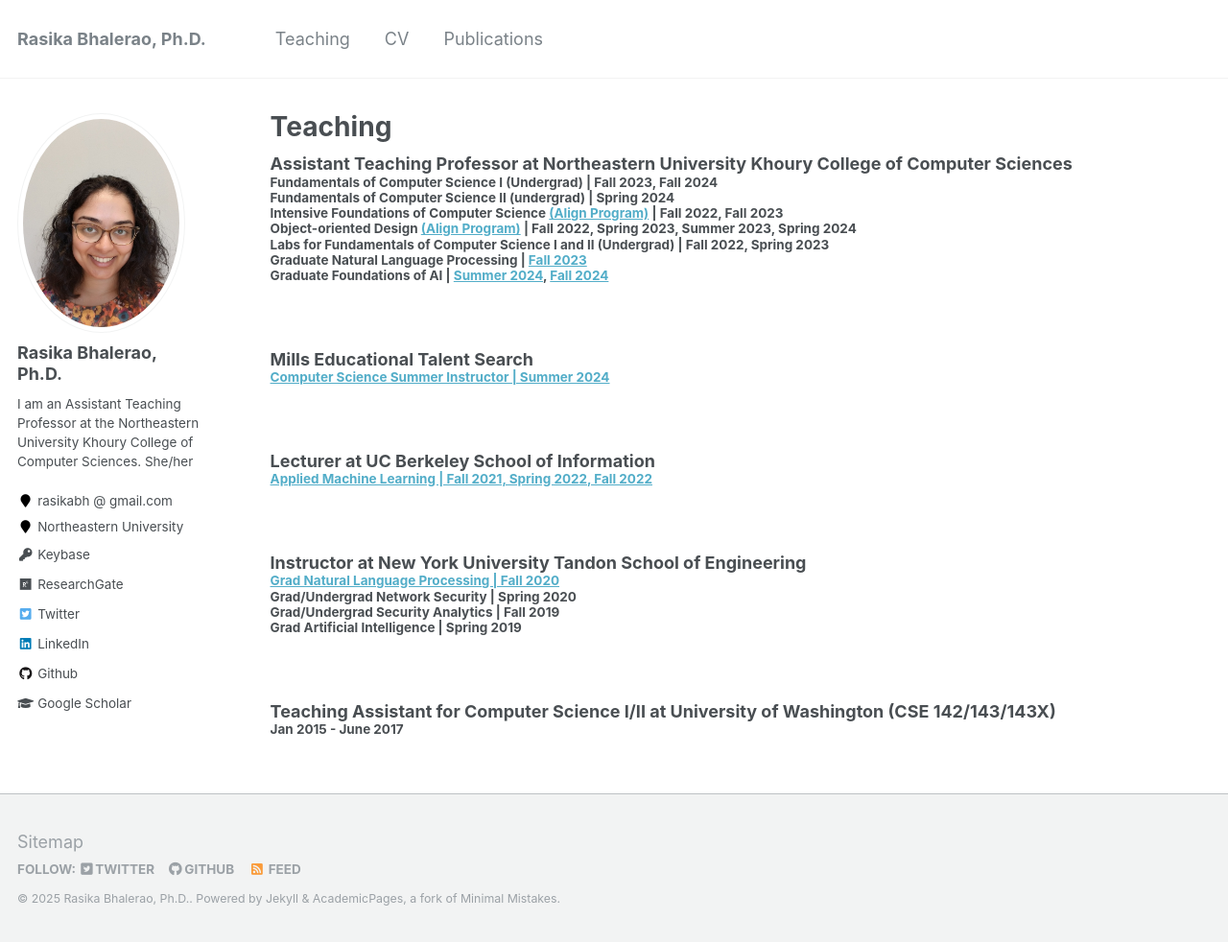
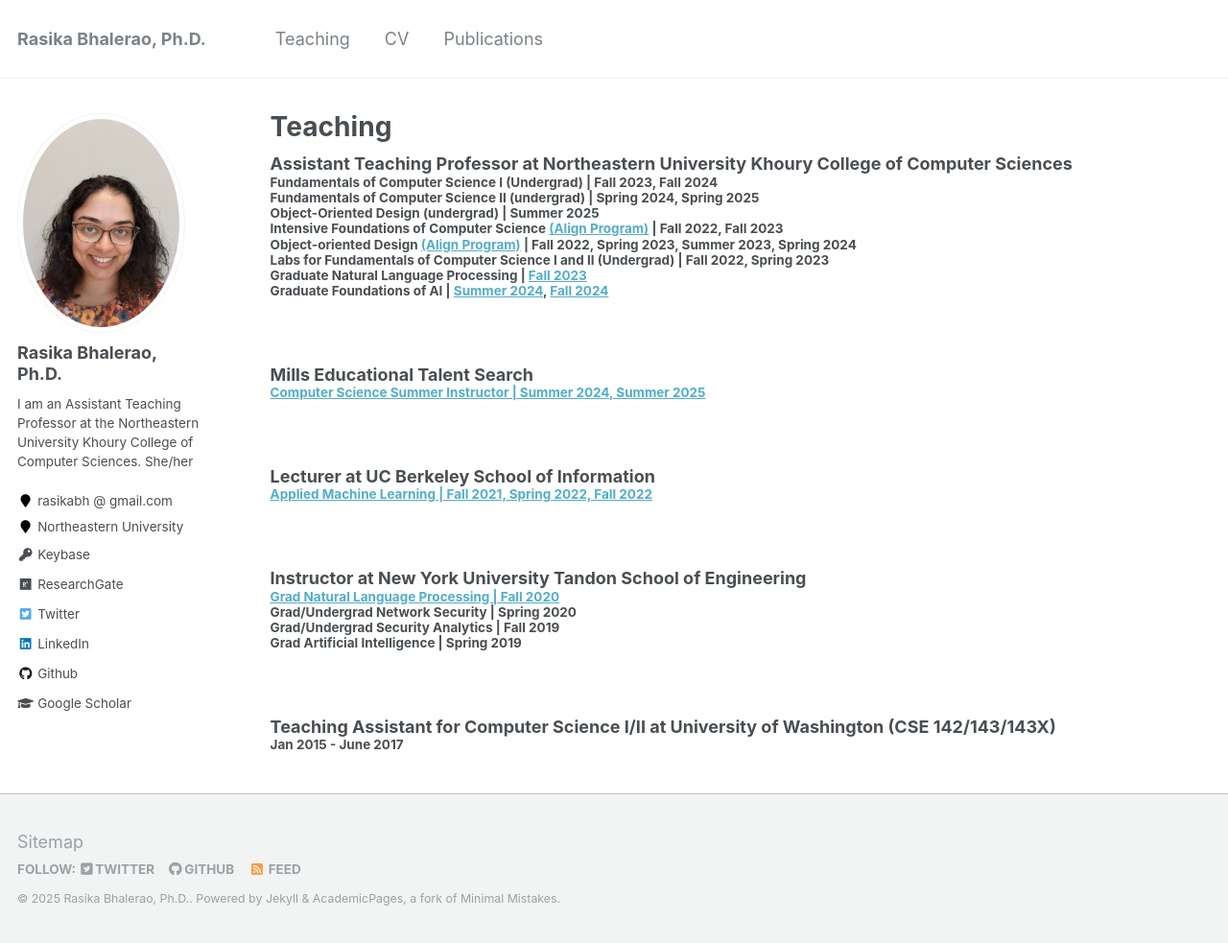
Before and after one commit to rasikabh/rasikabh.github.io, a Jekyll site: the page built from _pages/teaching.md, in a window 1280 px wide and 983 px high. Shown: the whole window at 96% size. Built offline with Jekyll 4.4.1, drawn with Linux system fonts in a browser that asks for light colours.

Commit message:
Update teaching.md

```diff
--- a/_pages/teaching.md
+++ b/_pages/teaching.md
@@ -15,7 +15,8 @@
 
 ### Assistant Teaching Professor at Northeastern University Khoury College of Computer Sciences
 #### Fundamentals of Computer Science I (Undergrad) | Fall 2023, Fall 2024
-#### Fundamentals of Computer Science II (undergrad) | Spring 2024
+#### Fundamentals of Computer Science II (undergrad) | Spring 2024, Spring 2025
+#### Object-Oriented Design (undergrad) | Summer 2025
 #### Intensive Foundations of Computer Science [(Align Program)](https://www.khoury.northeastern.edu/programs/align-masters-of-science-in-computer-science/) | Fall 2022, Fall 2023
 #### Object-oriented Design [(Align Program)](https://www.khoury.northeastern.edu/programs/align-masters-of-science-in-computer-science/) | Fall 2022, Spring 2023, Summer 2023, Spring 2024
 #### Labs for Fundamentals of Computer Science I and II (Undergrad) | Fall 2022, Spring 2023
@@ -24,7 +25,7 @@
 <br/>
 
 ### Mills Educational Talent Search
-#### [Computer Science Summer Instructor | Summer 2024](https://mets.sites.northeastern.edu/)
+#### [Computer Science Summer Instructor | Summer 2024, Summer 2025](https://mets.sites.northeastern.edu/)
 <br/>
 
 ### Lecturer at UC Berkeley School of Information
```
